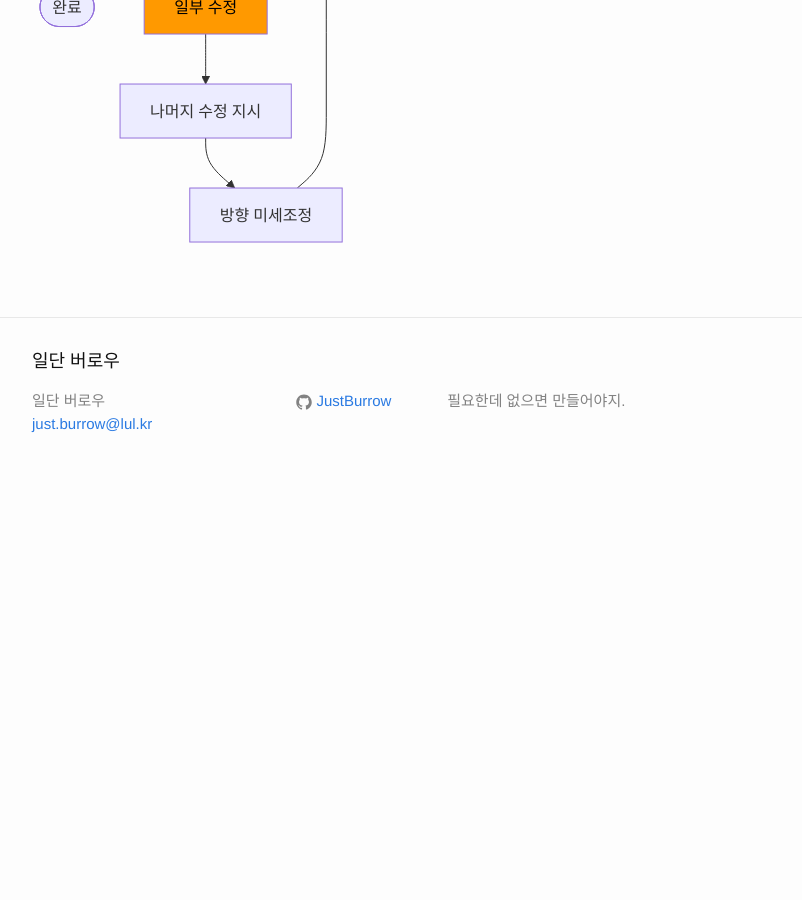
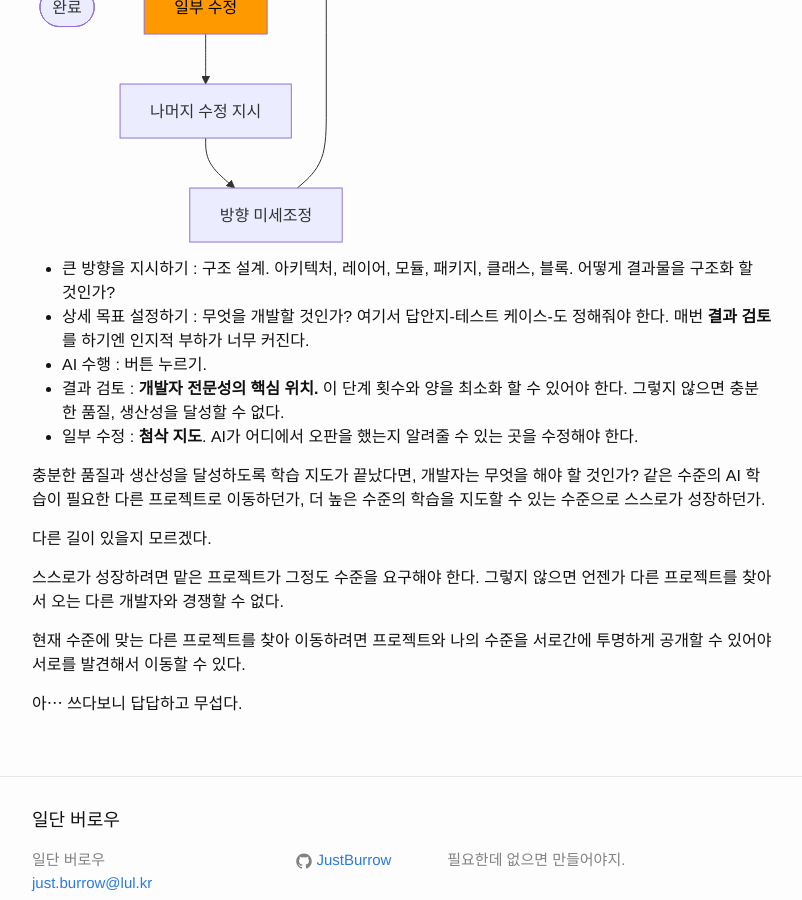
Before and after one commit to JustBurrow/JustBurrow.github.io, a Jekyll site: the page built from _posts/2026-05-24-future-job.md, in a window 1280 px wide and 900 px high, scrolled down 1197 px. Shown: the whole window, without its empty margins (238-1040 px from the left). Built offline with Jekyll 4.4.1, drawn with Linux system fonts in a browser that asks for light colours; before the commit the page ends 1698 px from its top, so only the background shows below that.

Commit message:
📝 마무리 추가.

````diff
--- a/_posts/2026-05-24-future-job.md
+++ b/_posts/2026-05-24-future-job.md
@@ -28,3 +28,19 @@ flowchart TD
     style B fill:#f90,color:#000
     style H fill:#f90,color:#000
 ```
+
+- 큰 방향을 지시하기 : 구조 설계. 아키텍처, 레이어, 모듈, 패키지, 클래스, 블록. 어떻게 결과물을 구조화 할 것인가?
+- 상세 목표 설정하기 : 무엇을 개발할 것인가? 여기서 답안지-테스트 케이스-도 정해줘야 한다. 매번 **결과 검토**를 하기엔 인지적 부하가 너무 커진다.
+- AI 수행 : 버튼 누르기.
+- 결과 검토 : **개발자 전문성의 핵심 위치.** 이 단계 횟수와 양을 최소화 할 수 있어야 한다. 그렇지 않으면 충분한 품질, 생산성을 달성할 수 없다.
+- 일부 수정 : **첨삭 지도**. AI가 어디에서 오판을 했는지 알려줄 수 있는 곳을 수정해야 한다.
+
+충분한 품질과 생산성을 달성하도록 학습 지도가 끝났다면, 개발자는 무엇을 해야 할 것인가? 같은 수준의 AI 학습이 필요한 다른 프로젝트로 이동하던가, 더 높은 수준의 학습을 지도할 수 있는 수준으로 스스로가 성장하던가.
+
+다른 길이 있을지 모르겠다.
+
+스스로가 성장하려면 맡은 프로젝트가 그정도 수준을 요구해야 한다. 그렇지 않으면 언젠가 다른 프로젝트를 찾아서 오는 다른 개발자와 경쟁할 수 없다.
+
+현재 수준에 맞는 다른 프로젝트를 찾아 이동하려면 프로젝트와 나의 수준을 서로간에 투명하게 공개할 수 있어야 서로를 발견해서 이동할 수 있다.
+
+아⋯ 쓰다보니 답답하고 무섭다.
````
